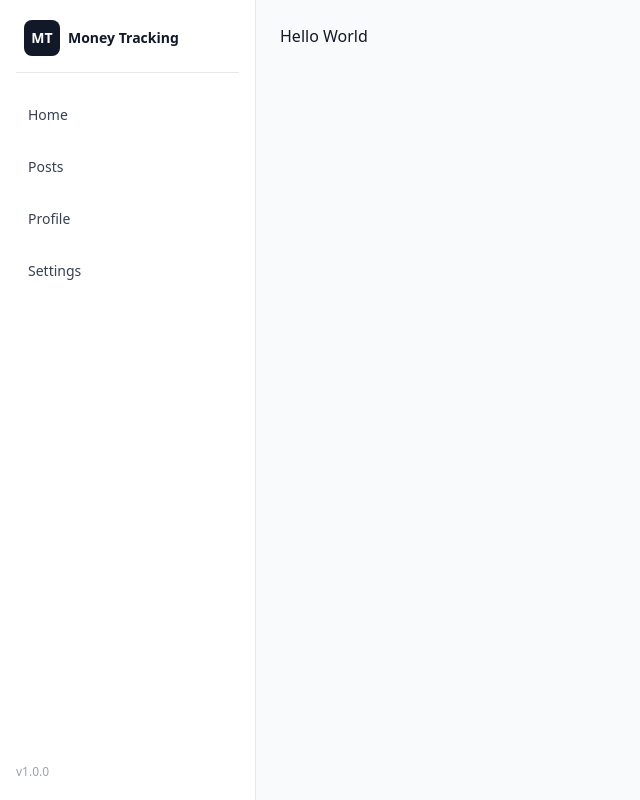
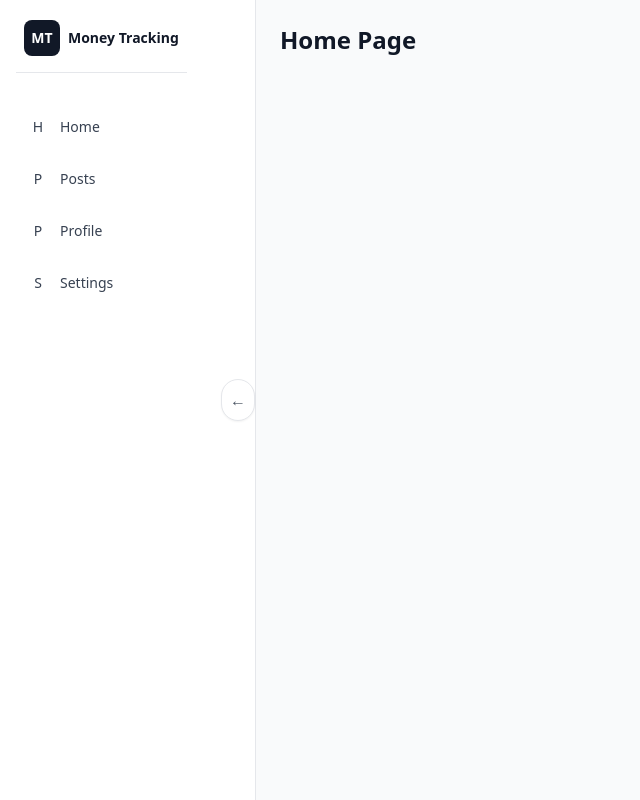
Before and after one commit to T30-H0/Money-Tracking, a Next.js app: page / in a window 1280 px wide. Shown: the whole page, without its empty margins (0-640 px from the left). Built offline with nearby package versions, Linux system fonts and the light colour scheme.

Commit message:
update sidebar ui

```diff
--- a/src/app/home/page.tsx
+++ b/src/app/home/page.tsx
@@ -1,3 +1,3 @@
 export default function HomePage() {
-  return <h1>Home Page</h1>;
+  return <h1 className="text-2xl font-bold">Home Page</h1>;
 }
--- a/src/app/page.tsx
+++ b/src/app/page.tsx
@@ -1,3 +1 @@
-export default function Home() {
-  return <h1>Hello World</h1>;
-}
+export { default } from "./home/page";
--- a/src/components/Sidebar/Sidebar.tsx
+++ b/src/components/Sidebar/Sidebar.tsx
@@ -2,6 +2,7 @@
 
 import Link from "next/link";
 import { usePathname } from "next/navigation";
+import { useState } from "react";
 
 type NavItem = {
   label: string;
@@ -22,42 +23,64 @@ const isActiveHref = (pathname: string, href: string): boolean => {
 
 export const Sidebar = () => {
   const pathname = usePathname();
+  const [isCollapsed, setIsCollapsed] = useState(false);
 
   return (
-    <aside className="flex h-screen w-64 flex-col border-r border-gray-200 bg-white px-4 py-5">
+    <aside
+      className={`relative flex h-screen flex-col border-r border-gray-200 bg-white transition-all duration-300 ${
+        isCollapsed ? "w-20" : "w-64"
+      }`}
+    >
+      <div className="flex items-center justify-between px-4 py-5">
         <Link
           href="/home"
-        className="mb-6 flex items-center gap-2 px-2 border-b border-gray-200 pb-4"
+          className={`flex items-center gap-2 px-2 border-b border-gray-200 pb-4 ${
+            isCollapsed ? "justify-center" : ""
+          }`}
         >
-        <div className="grid size-9 place-items-center rounded-lg bg-gray-900 text-sm font-semibold text-white">
+          <div className="grid size-9 place-items-center rounded-lg bg-gray-900 text-sm font-semibold text-white flex-shrink-0">
             MT
           </div>
-        <div className="text-sm font-semibold text-gray-900">
+          {!isCollapsed && (
+            <div className="text-sm font-semibold text-gray-900 whitespace-nowrap">
               Money Tracking
             </div>
+          )}
         </Link>
+      </div>
 
-      <nav className="flex flex-1 flex-col gap-4">
+      <nav className="flex flex-1 flex-col gap-4 px-4 py-4">
         {navItems.map((item) => {
           const active = isActiveHref(pathname, item.href);
           return (
             <Link
               key={item.href}
               href={item.href}
-              className={[
-                "rounded-md px-3 py-2 text-sm font-medium transition-colors",
+              className={`flex items-center gap-3 rounded-md px-3 py-2 text-sm font-medium transition-colors ${
+                isCollapsed ? "justify-center" : ""
+              } ${
                 active
                   ? "bg-gray-900 text-white"
-                  : "text-gray-700 hover:bg-gray-100 hover:text-gray-900",
-              ].join(" ")}
+                  : "text-gray-700 hover:bg-gray-100 hover:text-gray-900"
+              }`}
+              title={isCollapsed ? item.label : ""}
             >
-              {item.label}
+              <span className="flex-shrink-0 w-5 h-5 flex items-center justify-center">
+                {item.label[0]}
+              </span>
+              {!isCollapsed && <span>{item.label}</span>}
             </Link>
           );
         })}
       </nav>
 
-      <div className="pt-4 text-xs text-gray-400">v1.0.0</div>
+      <button
+        onClick={() => setIsCollapsed(!isCollapsed)}
+        className="absolute right-0 top-1/2 z-10 -translate-y-1/2 rounded-full border border-gray-200 bg-white p-2 text-gray-600 shadow-sm hover:bg-gray-50 focus:outline-none"
+        aria-label="Toggle sidebar"
+      >
+        {isCollapsed ? "→" : "←"}
+      </button>
     </aside>
   );
 };
```
Lines whose indentation alone changed are shown as unchanged.
